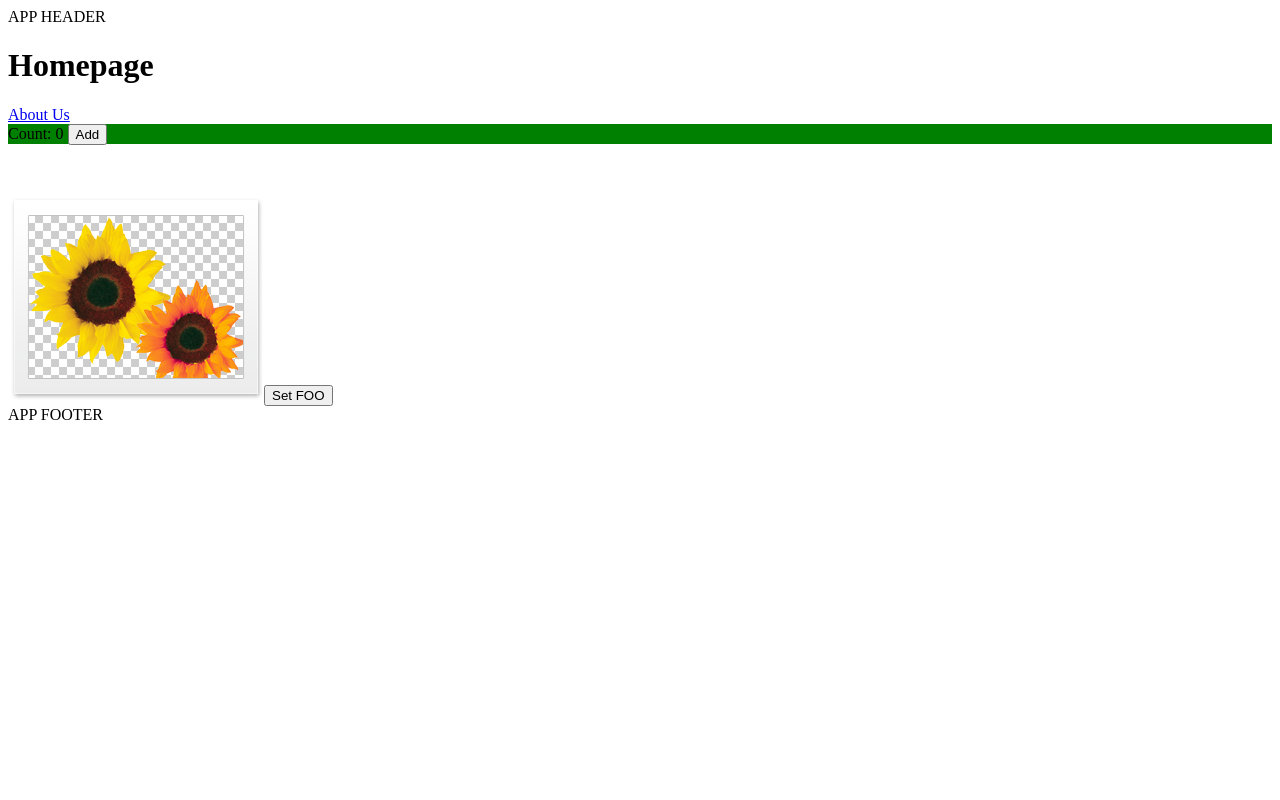
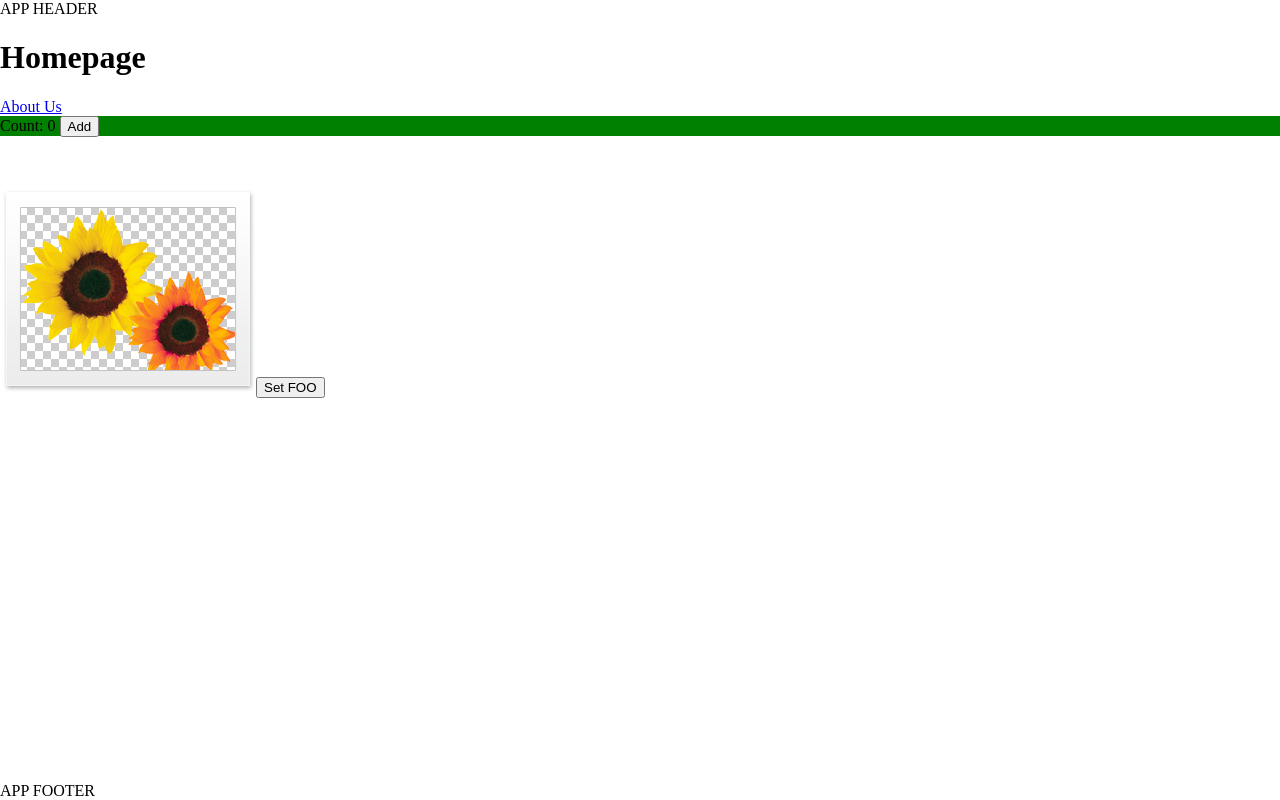
Before and after one commit to andersr/frontend-boilerplate, a React app: page / in a window 1280 px wide. Built offline with nearby package versions, Linux system fonts and the light colour scheme.

Commit message:
Add Fullheight (#1)
* Add jest snapshots

* Add full height layout

```diff
--- a/jest.setup.ts
+++ b/jest.setup.ts
@@ -1 +1,2 @@
-import '@testing-library/jest-dom/extend-expect';
+import '@testing-library/jest-dom/extend-expect'
+import 'jest-styled-components'
--- a/package.json
+++ b/package.json
@@ -12,6 +12,7 @@
     "lint:styled": "stylelint \"./src/**/*.tsx\" --config ./.stylelintrc_styled",
     "lint:ts": "eslint \"./src/**/*.{js,ts,tsx}\"",
     "test:unit": "jest",
+    "test:unit:update": "jest --updateSnapshot",
     "test:unit:watch": "jest --watch",
     "ts:check": "tsc --noEmit",
     "prepare": "husky install",
--- a/src/components/App/App.tsx
+++ b/src/components/App/App.tsx
@@ -1,14 +1,31 @@
+import '../../styles/global.css'
+
 import React from 'react'
 import { Outlet } from 'react-router-dom'
+import styled from 'styled-components'
 
 export const APP_CONTAINER_TEST_ID = 'AppContainer'
 
+const Container = styled.div.attrs(() => ({
+  'data-testid': APP_CONTAINER_TEST_ID
+}))`
+  min-height: 100%;
+  display: flex;
+  flex-direction: column;
+`
+
+const MainContent = styled.div`
+  flex: 1;
+`
+
 export function App() {
   return (
-    <div data-testid={APP_CONTAINER_TEST_ID}>
+    <Container>
       <div>APP HEADER</div>
-      <Outlet />
+      <MainContent>
+        <Outlet />
+      </MainContent>
       <div>APP FOOTER</div>
-    </div>
+    </Container>
   )
 }
--- a/src/foo.css
+++ /dev/null
@@ -1,3 +0,0 @@
-.my-css-class {
-  color: #000;
-}
--- /dev/null
+++ b/src/styles/global.css
@@ -0,0 +1,10 @@
+html,
+body,
+#root {
+  height: 100%;
+}
+
+body {
+  margin: 0;
+  padding: 0;
+}
```
Also changed, not shown: 1 other file (tests, documents, lock files or other folders).
